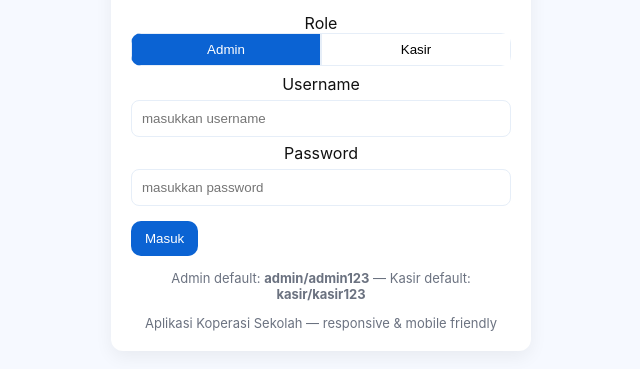
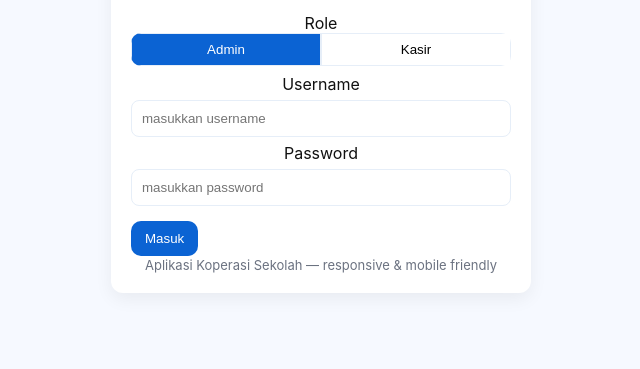
Before and after one commit to gamboel99/koperasisiswasdiuam, a plain HTML site: page index.html in a window 1280 px wide. Shown: the part 235-604 px from the top of the page, without its empty margins (319-959 px from the left). Drawn offline with Linux system fonts and the light colour scheme.

Commit message:
Update index.html

```diff
--- a/index.html
+++ b/index.html
@@ -26,7 +26,6 @@
         <button class="btn primary" id="btnLogin">Masuk</button>
         <button class="btn ghost" id="btnDemo" type="button">Coba Demo</button>
       </div>
-      <p class="muted small">Admin default: <strong>admin/admin123</strong> — Kasir default: <strong>kasir/kasir123</strong></p>
     </form>
 
     <footer class="foot small muted">Aplikasi Koperasi Sekolah — responsive & mobile friendly</footer>
```
